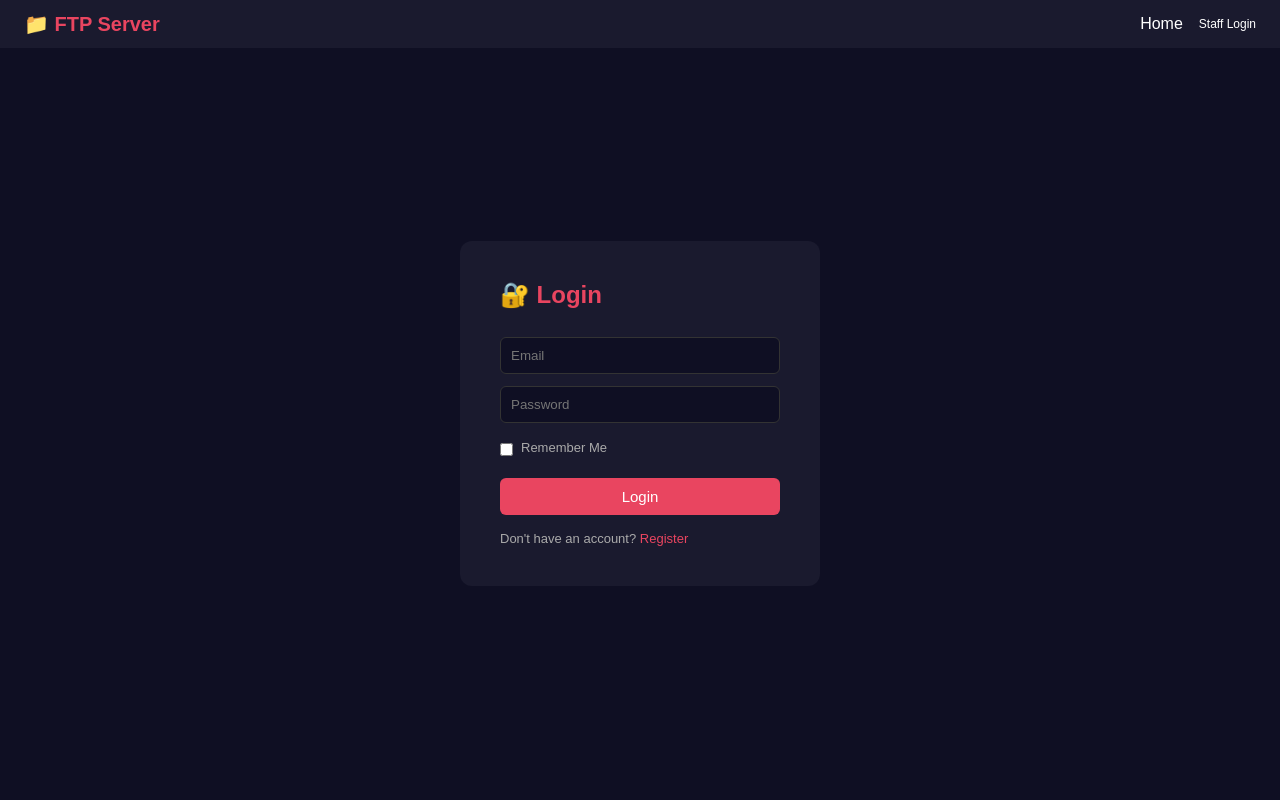
After one commit to Muntahi-Safwan/FTP-Server, a PHP site: page /login.php in a window 1280 px wide. The commit adds this page. Run offline with PHP 8.4, Linux system fonts and the light colour scheme.

Commit message:
login and index.php for projects entry

```diff
--- a/src/model/content_model.php
+++ b/src/model/content_model.php
@@ -8,7 +8,8 @@ function getHighlightedContents($pdo, $limit = 6) {
          ORDER BY c.download_count DESC, c.uploaded_at DESC
          LIMIT ?"
     );
-    $stmt->execute([$limit]);
+    $stmt->bindValue(1, (int)$limit, PDO::PARAM_INT);
+    $stmt->execute();
     return $stmt->fetchAll();
 }
 
@@ -23,3 +24,5 @@ function getContentsByCategory($pdo, $categoryId) {
     $stmt->execute([$categoryId, $categoryId]);
     return $stmt->fetchAll();
 }
+
+?>
--- /dev/null
+++ b/src/view/login.php
@@ -0,0 +1,145 @@
+<?php require_once __DIR__ . '/navbar.php'; ?>
+<!DOCTYPE html>
+<html lang="en">
+
+<head>
+    <meta charset="UTF-8">
+    <meta name="viewport" content="width=device-width, initial-scale=1">
+    <title>Login — FTP Server</title>
+    <style>
+        * {
+            box-sizing: border-box;
+            margin: 0;
+            padding: 0;
+        }
+
+        body {
+            background: #0f0f23;
+            color: #fff;
+            font-family: Arial, sans-serif;
+            margin: 0;
+        }
+
+        .container {
+            display: flex;
+            justify-content: center;
+            align-items: center;
+            min-height: calc(100vh - 70px);
+        }
+
+        .box {
+            background: #1a1a2e;
+            padding: 40px;
+            border-radius: 12px;
+            width: 360px;
+        }
+
+        h2 {
+            color: #e94560;
+            margin-bottom: 20px;
+        }
+
+        input {
+            width: 100%;
+            padding: 10px;
+            margin: 8px 0 4px;
+            border: 1px solid #333;
+            border-radius: 6px;
+            background: #0f0f23;
+            color: #fff;
+        }
+
+        .remember {
+            display: flex;
+            align-items: center;
+            gap: 8px;
+            font-size: 13px;
+            color: #aaa;
+            margin: 8px 0;
+        }
+
+        button {
+            width: 100%;
+            padding: 10px;
+            background: #e94560;
+            color: #fff;
+            border: none;
+            border-radius: 6px;
+            cursor: pointer;
+            margin-top: 10px;
+            font-size: 15px;
+        }
+
+        button:hover {
+            background: #c73652;
+        }
+
+        .error {
+            color: #ff6b6b;
+            font-size: 13px;
+            margin: 4px 0;
+        }
+
+        .flash {
+            color: #6bffb8;
+            font-size: 13px;
+            margin: 4px 0;
+        }
+
+        .link {
+            margin-top: 16px;
+            font-size: 13px;
+            color: #aaa;
+        }
+
+        .link a {
+            color: #e94560;
+            text-decoration: none;
+        }
+    </style>
+</head>
+
+<body>
+    <div class="container">
+        <div class="box">
+            <h2>🔐 Login</h2>
+
+            <?php if (!empty($_SESSION['flash'])): ?>
+                <p class="flash"><?= htmlspecialchars($_SESSION['flash']) ?></p>
+                <?php unset($_SESSION['flash']); ?>
+            <?php endif; ?>
+
+            <?php if (!empty($_SESSION['errors'])): ?>
+                <?php foreach ($_SESSION['errors'] as $e): ?>
+                    <p class="error">⚠ <?= htmlspecialchars($e) ?></p>
+                <?php endforeach;
+                unset($_SESSION['errors']); ?>
+            <?php endif; ?>
+
+            <form id="loginForm" method="POST" action="index.php?page=login">
+                <input type="email" name="email" placeholder="Email" required>
+                <input type="password" name="password" placeholder="Password" required id="loginPass">
+                <div class="remember">
+                    <input type="checkbox" name="remember" id="rem" style="width:auto;">
+                    <label for="rem">Remember Me</label>
+                </div>
+                <button type="submit">Login</button>
+            </form>
+
+            <p class="link">Don't have an account? <a href="index.php?page=register">Register</a></p>
+        </div>
+    </div>
+
+
+    <script>
+        document.getElementById('loginForm').addEventListener('submit', function(e) {
+            const pass = document.getElementById('loginPass').value;
+            if (pass.length < 8) {
+                e.preventDefault();
+                alert('Password must be at least 8 characters.');
+            }
+        });
+    </script>
+</body>
+
+</html>
--- a/src/view/navbar.php
+++ b/src/view/navbar.php
@@ -10,7 +10,7 @@ $role = $_SESSION['role'] ?? 'guest';
         <?php if ($role === 'admin'): ?>
             <a href="index.php?page=home" style="color:#fff; text-decoration:none;">Home</a>
             <a href="index.php?page=profile" style="color:#fff; text-decoration:none;">Profile</a>
-            <a href="index.php?page=admin" style="color:#e94560; text-decoration:none;">Admin Panel</a>
+            <a href="index.php?page=adminView" style="color:#e94560; text-decoration:none;">Admin Panel</a>
             <a href="index.php?page=logout" style="color:#aaa;  text-decoration:none;">Logout</a>
 
         <?php elseif ($role === 'moderator'): ?>
@@ -22,6 +22,10 @@ $role = $_SESSION['role'] ?? 'guest';
         <?php else: ?>
             <!-- Guest/Member: browse only, no login link -->
             <a href="index.php?page=home" style="color:#fff; text-decoration:none;">Home</a>
+            <a href="index.php?page=login"
+                style="color:#fff; text-decoration:none; font-size:12px;">
+                Staff Login
+            </a>
         <?php endif; ?>
 
     </div>
```
Also changed, not shown: public/index.php (added, +78 -0 lines), public/uploads/profile/6a04afc1d20e2.jpeg (added), public/uploads/profile/6a04b0b054957.jpeg (added), public/uploads/profile/6a04b1daa3760.jpeg (added), src/controller/profile_controller.php (added), src/public/index.php (deleted), src/view/home.php (added), src/view/profile.php (added), 1 other file.
